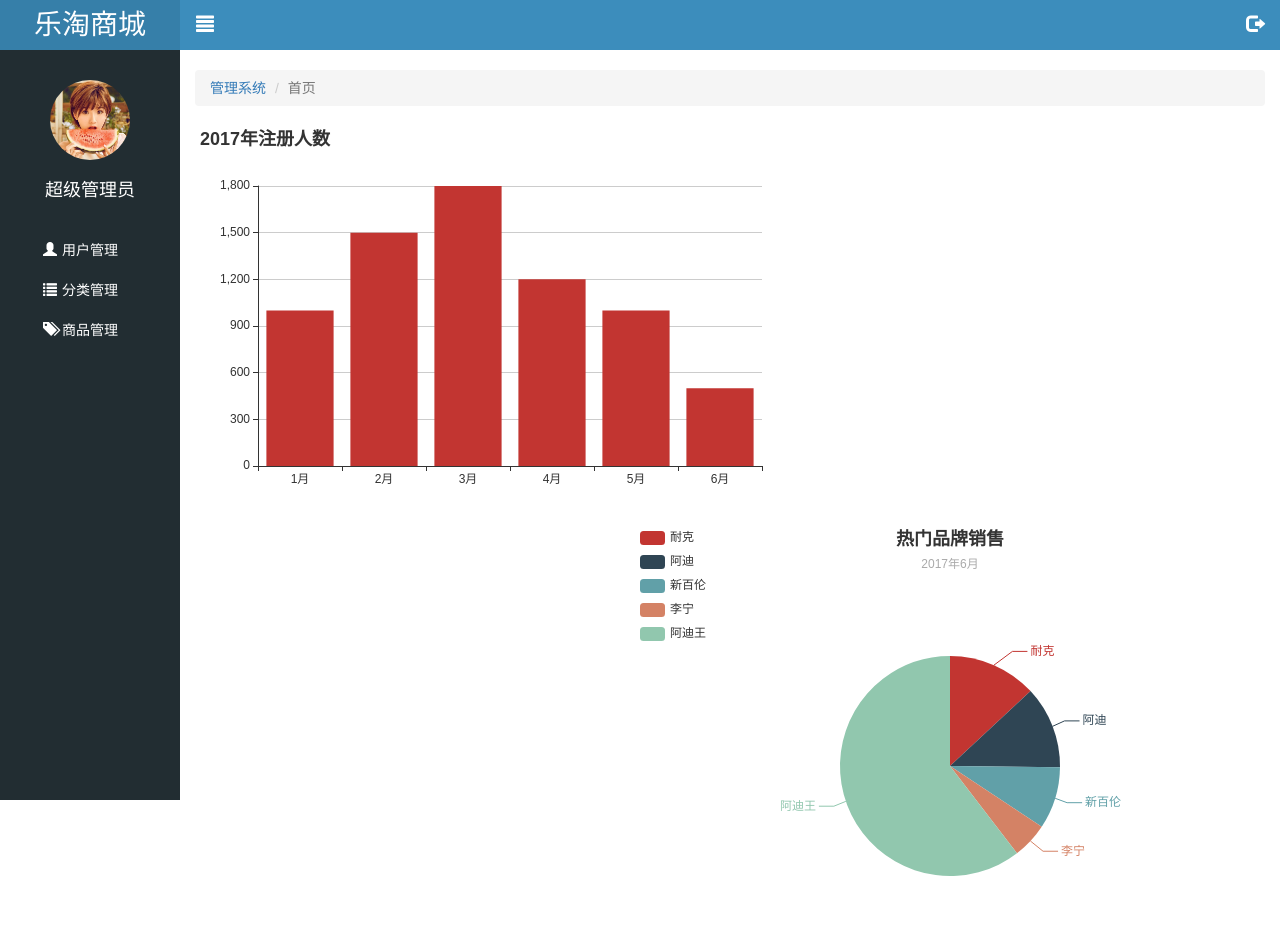
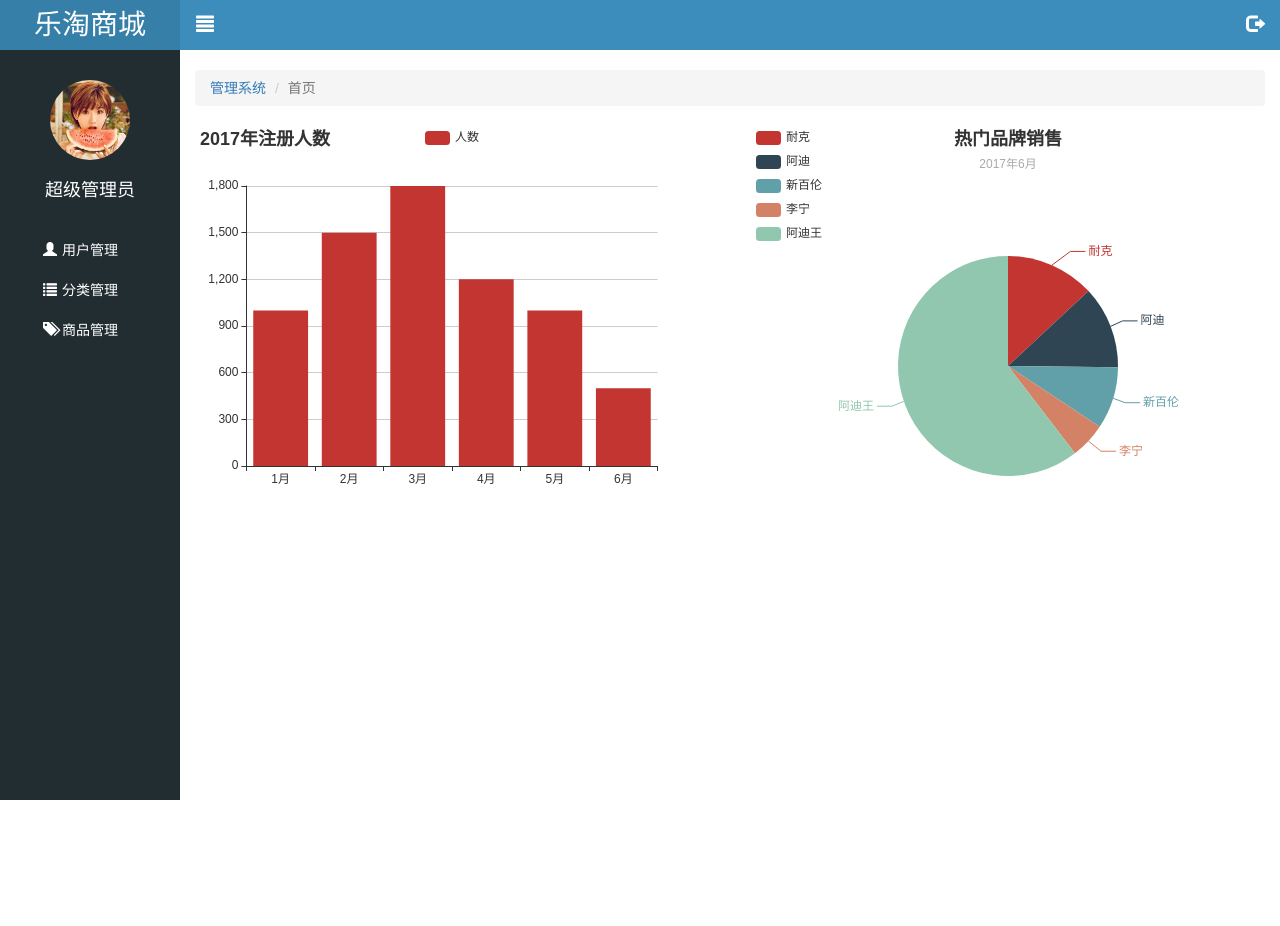
Before and after one commit to Cathy321/myletao, a website: page public/back/index.html in a window 1280 px wide. After the commit the page ends 800 px from the top, so only its background shows below. Drawn offline with Linux system fonts and the light colour scheme; no server answers.

Commit message:
首页echarts完成

```diff
--- a/public/back/css/common.css
+++ b/public/back/css/common.css
@@ -129,6 +129,6 @@ a:active {
 }
 .lt-main #echarts-1,
 .lt-main #echarts-2 {
-  width: 630px;
+  width: 48%;
   height: 400px;
 }
--- a/public/back/index.html
+++ b/public/back/index.html
@@ -89,69 +89,7 @@
   <script src="./lib/nprogress/nprogress.js"></script>
   <script src="./lib/echarts.min.js"></script>
   <script src="./js/common.js"></script>
-  <script>
-      //初始化
-      //1- 基于准备好的dom，初始化echarts实例
-      var myChart1 = echarts.init(document.getElementById('echarts-1'));
-      var option1 = {
-        title: {
-            text: '2017年注册人数'
-        },
-        xAxis: {
-            type: 'category',
-            data: ['1月', '2月', '3月', '4月', '5月', '6月']
-        },
-        yAxis: {
-            type: 'value'
-        },
-        series: [{
-            data: [1000, 1500, 1800, 1200, 1000, 500],
-            type: 'bar'
-        }]
-      };
-      //3-让图表根据配置项 生成图标
-      myChart1.setOption(option1);
+  <script src="./js/index.js"></script>
 
-      var myChart2 = echarts.init(document.getElementById('echarts-2'));
-      option2 = {
-          title : {
-              text: '热门品牌销售',
-              subtext: '2017年6月',
-              x:'center'
-          },
-          tooltip : {
-              trigger: 'item',
-              formatter: "{a} <br/>{b} : {c} ({d}%)"
-          },
-          legend: {
-              orient: 'vertical',
-              left: 'left',
-              data: ['耐克','阿迪','新百伦','李宁','阿迪王']
-          },
-          series : [
-              {
-                  name: '访问来源',
-                  type: 'pie',
-                  radius : '55%',
-                  center: ['50%', '60%'],
-                  data:[
-                      {value:335, name:'耐克'},
-                      {value:310, name:'阿迪'},
-                      {value:234, name:'新百伦'},
-                      {value:135, name:'李宁'},
-                      {value:1548, name:'阿迪王'}
-                  ],
-                  itemStyle: {
-                      emphasis: {
-                          shadowBlur: 10,
-                          shadowOffsetX: 0,
-                          shadowColor: 'rgba(0, 0, 0, 0.5)'
-                      }
-                  }
-              }
-          ]
-      };
-      myChart2.setOption(option2);
-    </script>
 </body>
 </html>
--- /dev/null
+++ b/public/back/js/index.js
@@ -0,0 +1,70 @@
+$(function() {
+      //初始化
+      //1- 基于准备好的dom，初始化echarts实例
+      var myChart1 = echarts.init(document.getElementById('echarts-1'));
+      var option1 = {
+        title: {
+            text: '2017年注册人数'
+        },
+        // 提示框组件
+        tooltip: {
+          //trigger: "axis"
+        },
+        // 图例
+        legend: {
+          data:['人数']
+        },
+        xAxis: {
+            data: ['1月', '2月', '3月', '4月', '5月', '6月']
+        },
+        yAxis: {},
+        series: [{
+            name: '人数',
+            data: [1000, 1500, 1800, 1200, 1000, 500],
+            type: 'bar'
+        }]
+      };
+      //3-让图表根据配置项 生成图标
+      myChart1.setOption(option1);
+
+      var myChart2 = echarts.init(document.getElementById('echarts-2'));
+      option2 = {
+          title : {
+              text: '热门品牌销售',
+              subtext: '2017年6月',
+              x:'center'
+          },
+          tooltip : {
+              trigger: 'item',
+              formatter: "{a} <br/>{b} : {c} ({d}%)"
+          },
+          legend: {
+              orient: 'vertical',
+              left: 'left',
+              data: ['耐克','阿迪','新百伦','李宁','阿迪王']
+          },
+          series : [
+              {
+                  name: '品牌',
+                  type: 'pie',
+                  radius : '55%',
+                  center: ['50%', '60%'],
+                  data:[
+                      {value:335, name:'耐克'},
+                      {value:310, name:'阿迪'},
+                      {value:234, name:'新百伦'},
+                      {value:135, name:'李宁'},
+                      {value:1548, name:'阿迪王'}
+                  ],
+                  itemStyle: {
+                      emphasis: {
+                          shadowBlur: 10,
+                          shadowOffsetX: 0,
+                          shadowColor: 'rgba(0, 0, 0, 0.5)'
+                      }
+                  }
+              }
+          ]
+      };
+      myChart2.setOption(option2);
+})
```
